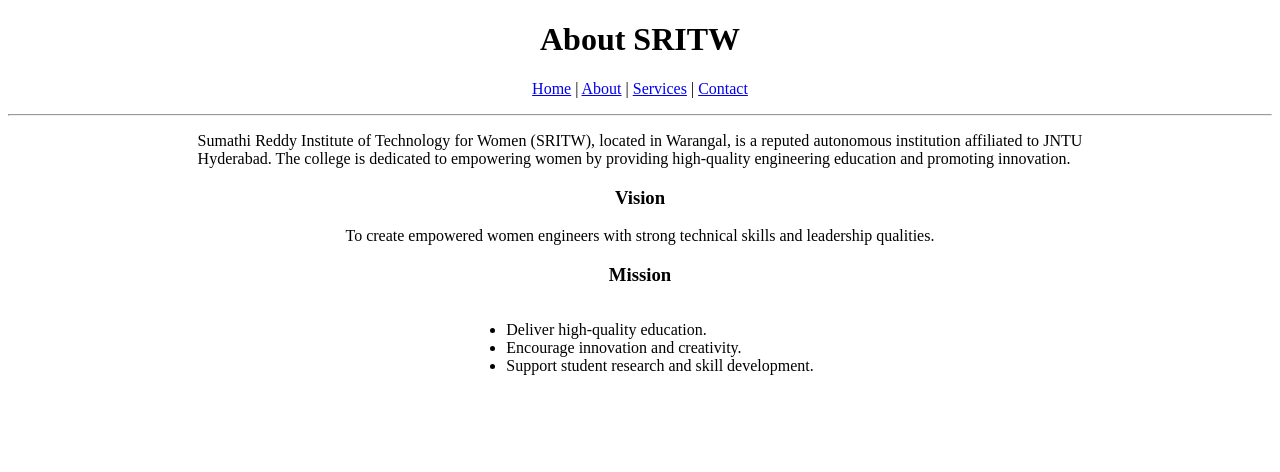
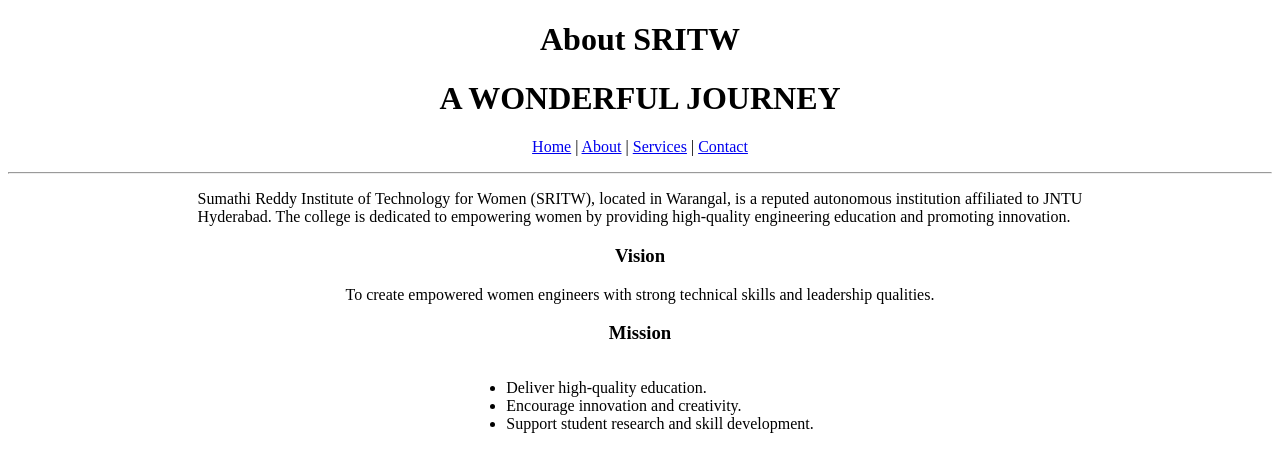
Before and after one commit to J-17-H/sritw-webpage, a plain HTML site: page about.html in a window 1280 px wide. Drawn offline with Linux system fonts and the light colour scheme.

```diff
--- a/about.html
+++ b/about.html
@@ -6,6 +6,7 @@
 <body>
     <center>
         <h1>About SRITW</h1>
+        <h1>A WONDERFUL JOURNEY</h1>
         <p>
             <a href="index.html">Home</a> |
             <a href="about.html">About</a> |
```
